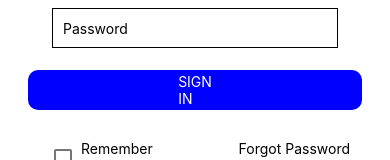
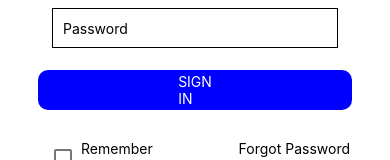
Before and after one commit to mpdn99/english-learning-app, a React Native app: screen /Login in a window 390 px wide. Shown: the part 430-590 px from the top of the page. Built offline with nearby package versions, Linux system fonts and the light colour scheme.

Commit message:
fix sign in screen

```diff
--- a/src/screens/LoginScreen.js
+++ b/src/screens/LoginScreen.js
@@ -34,7 +34,7 @@ const LoginScreen = () => {
                         title='SIGN IN'
                         color='blue'
                         pressed='SIGN IN'
-                        long={150}
+                        long={140}
                     />
                     <View style={styles.rememberPass}>
                         <View style={{flex: 1, marginLeft: 5, flexDirection: 'row'}}>
```
